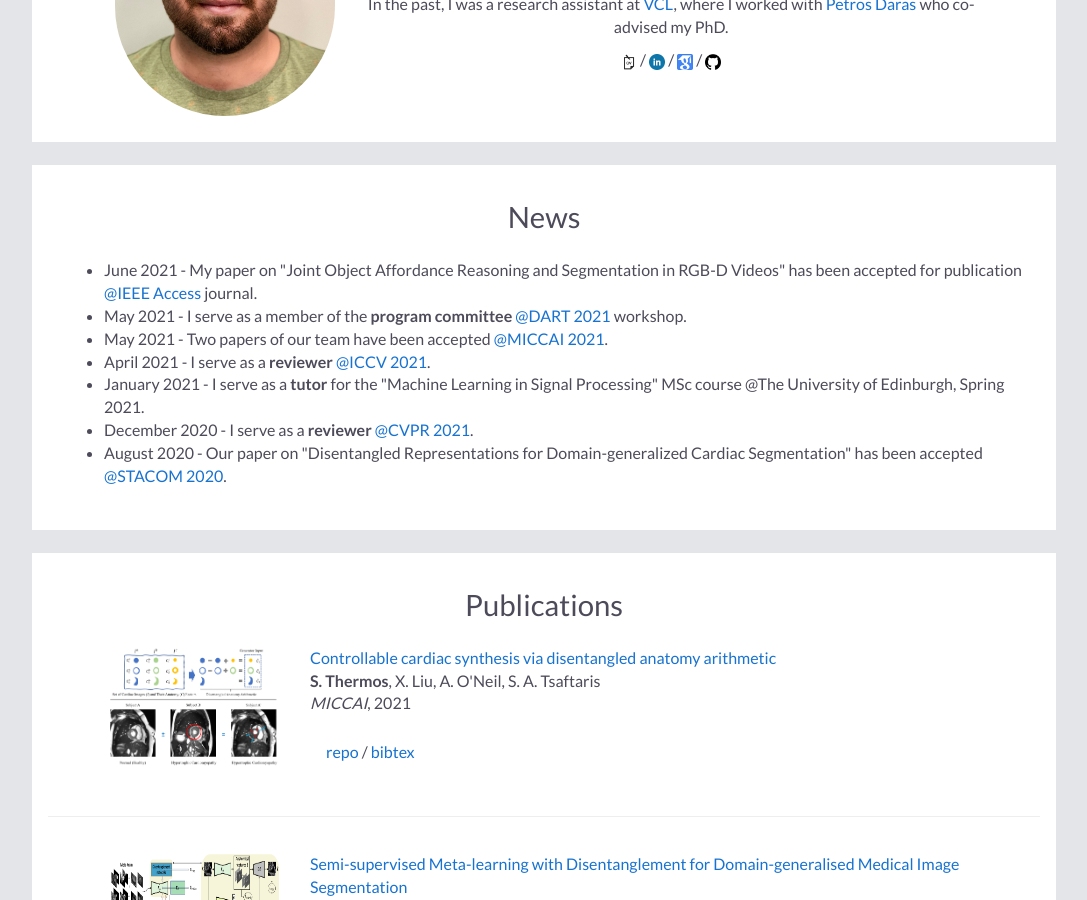
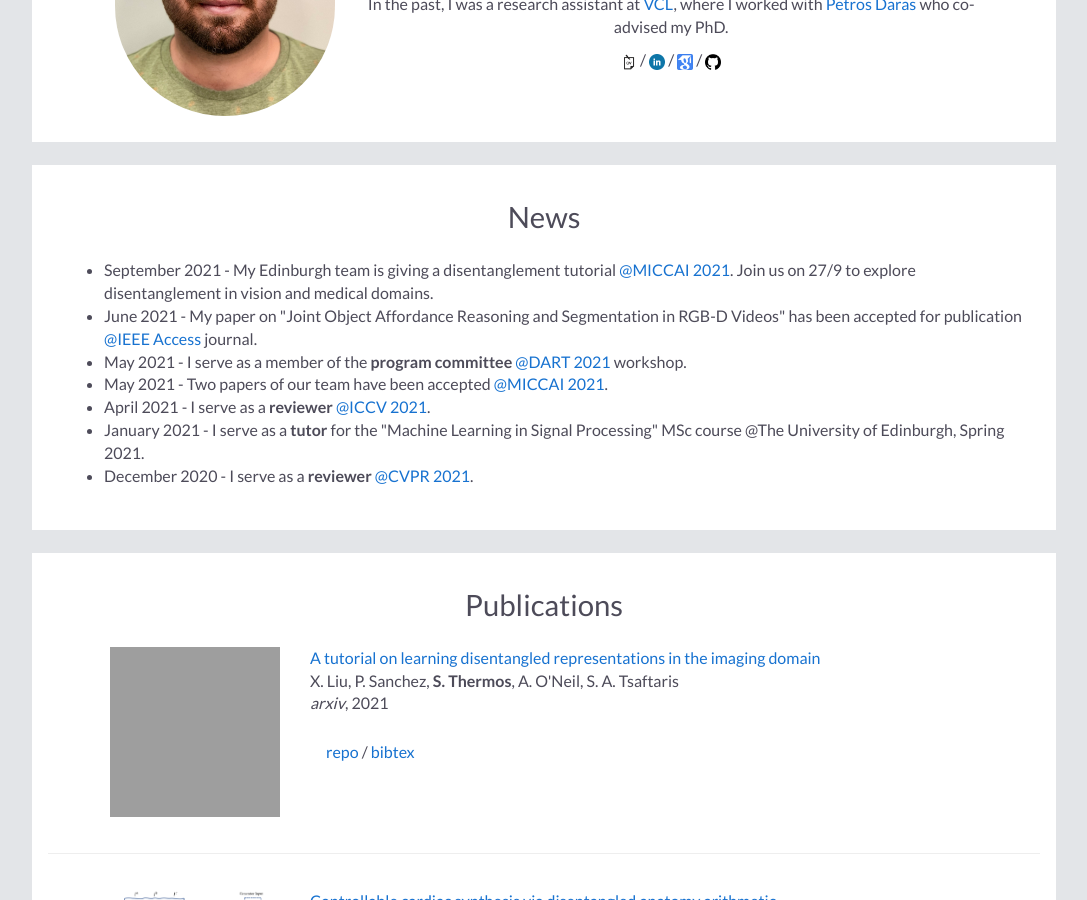
Before and after one commit to spthermo/spthermo.github.io, a Jekyll site: the page built from index.md, in a window 1280 px wide and 900 px high, scrolled down 213 px. Shown: the whole window, without its empty margins (96-1183 px from the left). Built offline with Jekyll 4.4.1, drawn with Linux system fonts in a browser that asks for light colours; nearby versions of some CDN libraries; our own code applies the rules of GitHub Pages for plain Markdown files; grey boxes are pictures that could not be loaded.

Commit message:
Update default.html

```diff
--- a/_layouts/default.html
+++ b/_layouts/default.html
@@ -56,13 +56,13 @@
     <h2>News</h2>
       <div class="news">
         <ul>
+          <li><span> September 2021 - My Edinburgh team is giving a disentanglement tutorial <a href="https://vios.science/tutorials/dream2021">@MICCAI 2021</a>. Join us on 27/9 to explore disentanglement in vision and medical domains.
           <li><span> June 2021 - My paper on "Joint Object Affordance Reasoning and Segmentation in RGB-D Videos" has been accepted for publication <a href="https://ieeeaccess.ieee.org/">@IEEE Access</a> journal.
           <li><span> May 2021 - I serve as a member of the <strong> program committee </strong> <a href="https://sites.google.com/view/dart2021/">@DART 2021</a> workshop.
           <li><span> May 2021 - Two papers of our team have been accepted </strong> <a href="https://miccai2021.org/en/">@MICCAI 2021</a>.
           <li><span> April 2021 - I serve as a <strong> reviewer </strong> <a href="http://iccv2021.thecvf.com/home">@ICCV 2021</a>.
           <li><span> January 2021 - I serve as a <strong> tutor </strong> for the "Machine Learning in Signal Processing" MSc course @The University of Edinburgh, Spring 2021.
           <li><span> December 2020 - I serve as a <strong> reviewer </strong> <a href="http://cvpr2021.thecvf.com/">@CVPR 2021</a>.
-          <li><span> August 2020 - Our paper on "Disentangled Representations for Domain-generalized Cardiac Segmentation" has been accepted <a href="https://stacom2020.cardiacatlas.org/">@STACOM 2020</a>.
         </ul>
       </div>
     </table>
@@ -71,6 +71,32 @@
 
   <div class="container">
     <h2> Publications </h2>
+
+    <div class="publication">
+      <table width="900" align="center" border="0" cellpadding="0">
+        <td width="25%" valign="top"><img src="assets/images/tutorial_intro.png" alt="game" width="170" height="170" style="border-style: none">
+        <td width="75%" valign="top">
+          <p><a href="https://arxiv.org/abs/2108.12043?context=cs"><heading>A tutorial on learning disentangled representations in the imaging domain</heading></a><br>
+           X. Liu, P. Sanchez, <strong>S. Thermos</strong>, A. O'Neil, S. A. Tsaftaris <br>
+          <em>arxiv</em>, 2021 <br>
+
+          <div class="paper" id="liu2021tutorial">
+            <a href="https://github.com/vios-s/disentanglement_tutorial"> repo </a> /
+            <a shape="rect" href="javascript:togglebib('thermos2021miccai')" class="togglebib">bibtex</a>
+            <pre xml:space="preserve">
+@article{liu2021tutorial,
+  author       = "Xiao Liu and Pedro Sanchez and Spyridon Thermos and Alison O'Neil and Sotirios A. Tsaftaris",
+  title        = "A Tutorial on Learning Disentangled Representations in the Imaging Domain",
+  booktitle    = "arxiv",
+  pages        = "",
+  year         = "2021"}
+            </pre>
+          </div>
+        </td>
+        </td>
+      </table>
+      </div>
+      <hr>
 
     <div class="publication">
       <table width="900" align="center" border="0" cellpadding="0">
```
